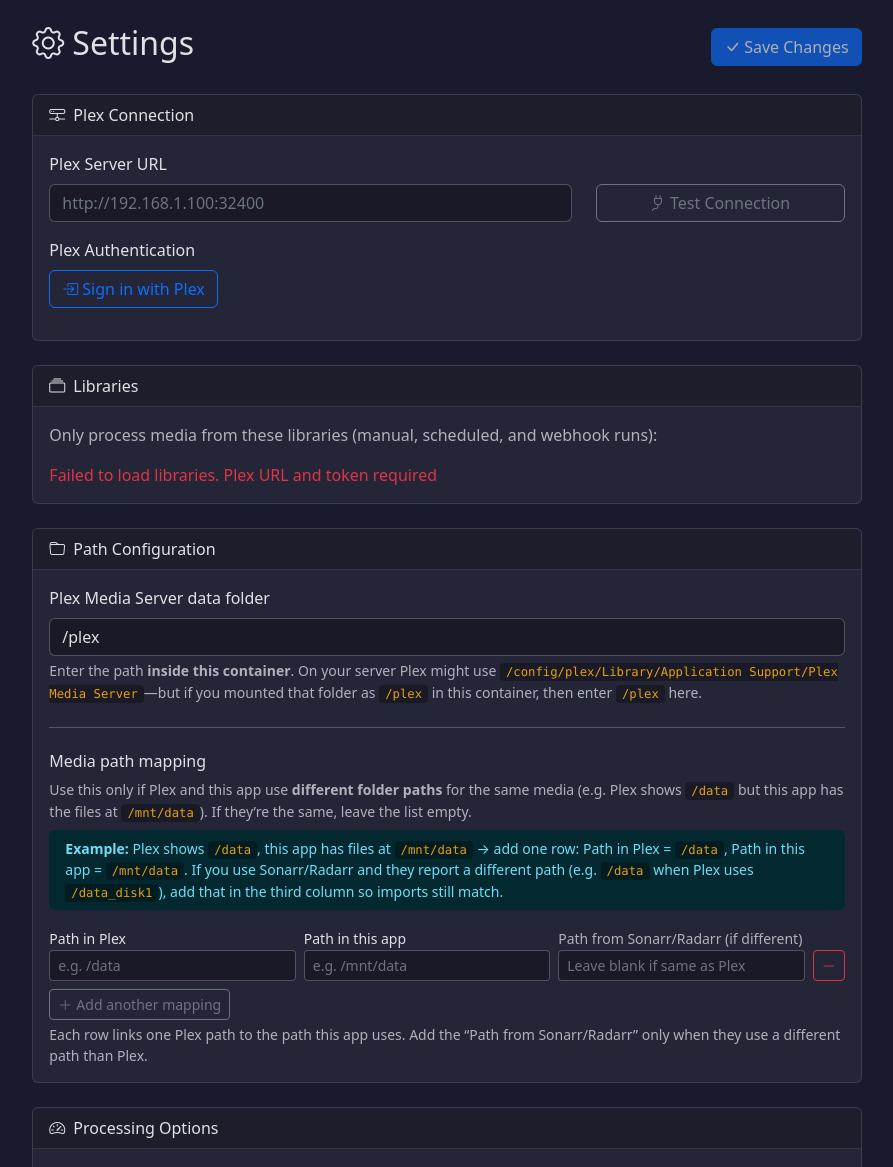
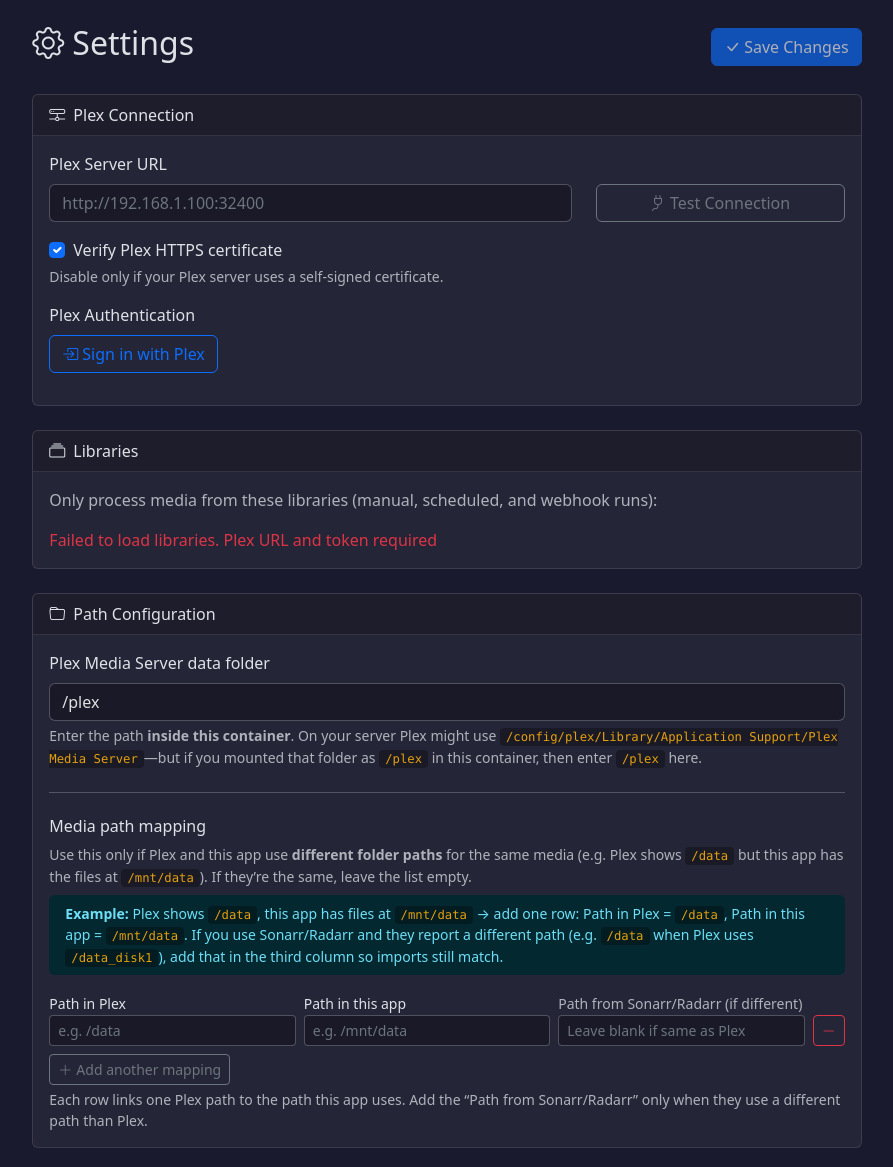
Before and after one commit to stevezau/plex_generate_vid_previews, a Flask app: template plex_generate_previews/web/templates/settings.html in a window 1280 px wide. Shown: the part 57-1224 px from the top of the page, without its empty margins (193-1086 px from the left). Run offline with Flask 3, Linux system fonts and the light colour scheme; the template is opened without the code that fills it, so the values that code supplies are empty; parts of the project's set-up code (start-up, migrations or seed data) failed here and were passed over; some libraries are stand-ins or nearby versions.

Commit message:
Add HTTPS connection option

```diff
--- a/plex_generate_previews/config.py
+++ b/plex_generate_previews/config.py
@@ -380,6 +380,7 @@ class Config:
     plex_url: str
     plex_token: str
     plex_timeout: int
+    plex_verify_ssl: bool
     plex_libraries: List[str]
 
     # Media paths
@@ -1015,6 +1016,9 @@ def load_config(cli_args=None) -> Config:
     plex_timeout = get_value(
         cli_args, "plex_timeout", "plex_timeout", "PLEX_TIMEOUT", 60, int
     )
+    plex_verify_ssl = get_value(
+        cli_args, "plex_verify_ssl", "plex_verify_ssl", "PLEX_VERIFY_SSL", True, bool
+    )
 
     # Handle plex_libraries (special case for comma-separated values OR list from settings.json)
     plex_libraries_setting = ui_settings.get("selected_libraries", [])
@@ -1231,6 +1235,7 @@ def load_config(cli_args=None) -> Config:
         plex_url=plex_url,
         plex_token=plex_token,
         plex_timeout=plex_timeout,
+        plex_verify_ssl=plex_verify_ssl,
         plex_libraries=plex_libraries,
         plex_config_folder=plex_config_folder,
         plex_local_videos_path_mapping=plex_local_videos_path_mapping,
@@ -1262,6 +1267,7 @@ def load_config(cli_args=None) -> Config:
     logger.debug(f"PLEX_CONFIG_FOLDER = {config.plex_config_folder}")
     logger.debug(f"TMP_FOLDER = {config.tmp_folder}")
     logger.debug(f"PLEX_TIMEOUT = {config.plex_timeout}")
+    logger.debug(f"PLEX_VERIFY_SSL = {config.plex_verify_ssl}")
     logger.debug(
         f"PLEX_LOCAL_VIDEOS_PATH_MAPPING = {config.plex_local_videos_path_mapping}"
     )
--- a/plex_generate_previews/web/routes.py
+++ b/plex_generate_previews/web/routes.py
@@ -27,6 +27,7 @@ from flask_limiter import Limiter
 from flask_limiter.util import get_remote_address
 from flask_socketio import join_room, leave_room
 from loguru import logger
+import urllib3
 
 from ..media_processing import (
     _verify_tmp_folder_health,
@@ -54,6 +55,29 @@ MEDIA_ROOT = os.path.realpath(os.environ.get("MEDIA_ROOT", "/"))
 # Ensures only one processing job runs at a time regardless of trigger source
 # (scheduled job, webhook, or manual start).
 _job_execution_lock = threading.Lock()
+
+
+def _parse_bool(value, default: bool = True) -> bool:
+    """Parse boolean-like value from API payloads/query/env/settings."""
+    if value is None:
+        return default
+    if isinstance(value, bool):
+        return value
+    if isinstance(value, (int, float)):
+        return value != 0
+    return str(value).strip().lower() in ("true", "1", "yes", "on")
+
+
+def _resolve_plex_verify_ssl(override=None) -> bool:
+    """Resolve Plex SSL verification preference with sane precedence."""
+    from .settings_manager import get_settings_manager
+
+    if override is not None:
+        return _parse_bool(override, default=True)
+    settings = get_settings_manager()
+    if settings.get("plex_verify_ssl") is not None:
+        return _parse_bool(settings.get("plex_verify_ssl"), default=True)
+    return _parse_bool(os.environ.get("PLEX_VERIFY_SSL"), default=True)
 
 
 def _is_within_base(base_path: str, candidate_path: str) -> bool:
@@ -837,7 +861,10 @@ def run_schedule_now(schedule_id):
 
 
 def _fetch_libraries_via_http(
-    plex_url: str, plex_token: str, include_count: bool = False
+    plex_url: str,
+    plex_token: str,
+    include_count: bool = False,
+    verify_ssl: bool | None = None,
 ) -> list:
     """Fetch Plex libraries via direct HTTP request.
 
@@ -851,10 +878,15 @@ def _fetch_libraries_via_http(
     """
     import requests
 
+    verify = _resolve_plex_verify_ssl(verify_ssl)
+    if not verify:
+        urllib3.disable_warnings(urllib3.exceptions.InsecureRequestWarning)
+
     response = requests.get(
         f"{plex_url.rstrip('/')}/library/sections",
         headers={"X-Plex-Token": plex_token, "Accept": "application/json"},
         timeout=10,
+        verify=verify,
     )
     response.raise_for_status()
     data = response.json()
@@ -887,6 +919,7 @@ def get_libraries():
         # Query params override saved settings (setup wizard flow)
         plex_url = request.args.get("url")
         plex_token = request.args.get("token")
+        verify_ssl = request.args.get("verify_ssl")
 
         if not plex_url or not plex_token:
             from .settings_manager import get_settings_manager
@@ -935,7 +968,12 @@ def get_libraries():
                 ), 400
 
         # Use settings.json values (or query param overrides)
-        libraries = _fetch_libraries_via_http(plex_url, plex_token, include_count=True)
+        libraries = _fetch_libraries_via_http(
+            plex_url,
+            plex_token,
+            include_count=True,
+            verify_ssl=verify_ssl,
+        )
 
         return jsonify({"libraries": libraries})
 
@@ -1030,6 +1068,7 @@ def get_config():
                     "plex_url": os.environ.get("PLEX_URL", ""),
                     "plex_token": "****" if os.environ.get("PLEX_TOKEN") else "",
                     "plex_config_folder": os.environ.get("PLEX_CONFIG_FOLDER", ""),
+                    "plex_verify_ssl": _resolve_plex_verify_ssl(),
                     "config_error": "Configuration incomplete. Check required environment variables.",
                     "gpu_threads": int(os.environ.get("GPU_THREADS", 1)),
                     "cpu_threads": int(os.environ.get("CPU_THREADS", 1)),
@@ -1044,6 +1083,7 @@ def get_config():
                 "plex_url": config.plex_url or "",
                 "plex_token": "****" if config.plex_token else "",
                 "plex_config_folder": config.plex_config_folder or "",
+                "plex_verify_ssl": bool(getattr(config, "plex_verify_ssl", True)),
                 "plex_local_videos_path_mapping": config.plex_local_videos_path_mapping
                 or "",
                 "plex_videos_path_mapping": config.plex_videos_path_mapping or "",
@@ -1237,12 +1277,17 @@ def get_plex_libraries():
     # Use provided URL/token or saved values
     plex_url = request.args.get("url") or settings.plex_url
     plex_token = request.args.get("token") or settings.plex_token
+    verify_ssl = request.args.get("verify_ssl")
 
     if not plex_url or not plex_token:
         return jsonify({"error": "Plex URL and token required", "libraries": []}), 400
 
     try:
-        libraries = _fetch_libraries_via_http(plex_url, plex_token)
+        libraries = _fetch_libraries_via_http(
+            plex_url,
+            plex_token,
+            verify_ssl=verify_ssl,
+        )
         return jsonify({"libraries": libraries})
     except requests.ConnectionError:
         detail = f"Could not connect to Plex at {plex_url}"
@@ -1293,15 +1338,19 @@ def test_plex_connection():
 
     plex_url = data.get("url") or settings.plex_url
     plex_token = data.get("token") or settings.plex_token
+    verify_ssl = _resolve_plex_verify_ssl(data.get("verify_ssl"))
 
     if not plex_url or not plex_token:
         return jsonify({"success": False, "error": "URL and token required"}), 400
 
     try:
+        if not verify_ssl:
+            urllib3.disable_warnings(urllib3.exceptions.InsecureRequestWarning)
         response = requests.get(
             f"{plex_url.rstrip('/')}/",
             headers={"X-Plex-Token": plex_token, "Accept": "application/json"},
             timeout=10,
+            verify=verify_ssl,
         )
         response.raise_for_status()
         data = response.json()
@@ -1346,6 +1395,7 @@ def get_settings():
             "plex_url": settings.plex_url or "",
             "plex_token": "****" if settings.plex_token else "",
             "plex_name": settings.plex_name or "",
+            "plex_verify_ssl": _resolve_plex_verify_ssl(),
             "plex_config_folder": settings.plex_config_folder or "/plex",
             "selected_libraries": settings.selected_libraries,
             "media_path": settings.media_path or "",
@@ -1385,6 +1435,7 @@ def save_settings():
         "plex_url",
         "plex_token",
         "plex_name",
+        "plex_verify_ssl",
         "plex_config_folder",
         "selected_libraries",
         "media_path",
@@ -1856,6 +1907,9 @@ def _start_job_async(job_id: str, config_overrides: dict = None):
                 os.environ["PLEX_TOKEN"] = _job_settings.plex_token
             if _job_settings.plex_config_folder:
                 os.environ["PLEX_CONFIG_FOLDER"] = _job_settings.plex_config_folder
+            os.environ["PLEX_VERIFY_SSL"] = (
+                "true" if _resolve_plex_verify_ssl() else "false"
+            )
 
             # Create config with overrides
             config = load_config()
--- a/plex_generate_previews/web/settings_manager.py
+++ b/plex_generate_previews/web/settings_manager.py
@@ -161,6 +161,18 @@ class SettingsManager:
     @plex_config_folder.setter
     def plex_config_folder(self, value: str) -> None:
         self.set("plex_config_folder", value)
+
+    @property
+    def plex_verify_ssl(self) -> bool:
+        val = self.get("plex_verify_ssl")
+        if val is None:
+            env_val = os.environ.get("PLEX_VERIFY_SSL", "true").strip().lower()
+            return env_val not in ("false", "0", "no")
+        return bool(val)
+
+    @plex_verify_ssl.setter
+    def plex_verify_ssl(self, value: bool) -> None:
+        self.set("plex_verify_ssl", bool(value))
 
     @property
     def media_path(self) -> Optional[str]:
--- a/plex_generate_previews/web/static/js/plex-auth.js
+++ b/plex_generate_previews/web/static/js/plex-auth.js
@@ -203,10 +203,11 @@ class PlexServerManager {
      * @param {string} token - The Plex token (optional, uses saved)
      * @returns {Promise<Array>}
      */
-    async getLibraries(url = null, token = null) {
+    async getLibraries(url = null, token = null, verifySsl = null) {
         const params = new URLSearchParams();
         if (url) params.append('url', url);
         if (token) params.append('token', token);
+        if (verifySsl !== null && verifySsl !== undefined) params.append('verify_ssl', verifySsl ? 'true' : 'false');
 
         const queryString = params.toString();
         const endpoint = queryString ? `/api/plex/libraries?${queryString}` : '/api/plex/libraries';
@@ -234,14 +235,14 @@ class PlexServerManager {
      * @param {string} token - The Plex token
      * @returns {Promise<{success: boolean, server_name: string|null, error: string|null}>}
      */
-    async testConnection(url = null, token = null) {
+    async testConnection(url = null, token = null, verifySsl = null) {
         const response = await fetch('/api/plex/test', {
             method: 'POST',
             headers: {
                 'Content-Type': 'application/json',
                 'X-CSRFToken': typeof getCsrfToken === 'function' ? getCsrfToken() : '',
             },
-            body: JSON.stringify({ url, token }),
+            body: JSON.stringify({ url, token, verify_ssl: verifySsl }),
         });
 
         return response.json();
--- a/plex_generate_previews/web/templates/settings.html
+++ b/plex_generate_previews/web/templates/settings.html
@@ -88,6 +88,16 @@
                             <i class="bi bi-plug me-1"></i>Test Connection
                         </button>
                     </div>
+                </div>
+
+                <div class="mb-3">
+                    <div class="form-check">
+                        <input class="form-check-input" type="checkbox" id="plexVerifySsl" checked>
+                        <label class="form-check-label" for="plexVerifySsl">
+                            Verify Plex HTTPS certificate
+                        </label>
+                    </div>
+                    <div class="form-text">Disable only if your Plex server uses a self-signed certificate.</div>
                 </div>
 
                 <div class="mb-3">
@@ -369,6 +379,7 @@ async function loadSettings() {
 
         // Populate form
         document.getElementById('plexUrl').value = settings.plex_url || '';
+        document.getElementById('plexVerifySsl').checked = settings.plex_verify_ssl !== false;
         document.getElementById('plexConfigFolder').value = settings.plex_config_folder || '/plex';
         renderPathMappingRows(settings.path_mappings || legacyToPathMappings(settings));
         document.getElementById('gpuThreads').value = settings.gpu_threads ?? 1;
@@ -556,6 +567,7 @@ async function saveAllSettings() {
 
         const settings = {
             plex_url: document.getElementById('plexUrl').value,
+            plex_verify_ssl: document.getElementById('plexVerifySsl').checked,
             plex_config_folder: document.getElementById('plexConfigFolder').value,
             path_mappings: collectPathMappingRows(),
             gpu_threads: parseInt(document.getElementById('gpuThreads').value),
@@ -592,7 +604,8 @@ async function testConnection() {
     }
 
     try {
-        const result = await new PlexServerManager().testConnection(url);
+        const verifySsl = document.getElementById('plexVerifySsl').checked;
+        const result = await new PlexServerManager().testConnection(url, null, verifySsl);
 
         if (result.success) {
             showToast(`Connected to: ${result.server_name}`, 'success');
```
Also changed, not shown: plex_generate_previews/plex_client.py (+2 -6 lines), plex_generate_previews/web/templates/setup.html (+22 -4 lines), tests/test_config.py (+1 -0 lines), tests/test_plex_client.py (+14 -0 lines), tests/test_routes.py (+36 -3 lines), tests/test_settings_manager.py (+5 -0 lines).
